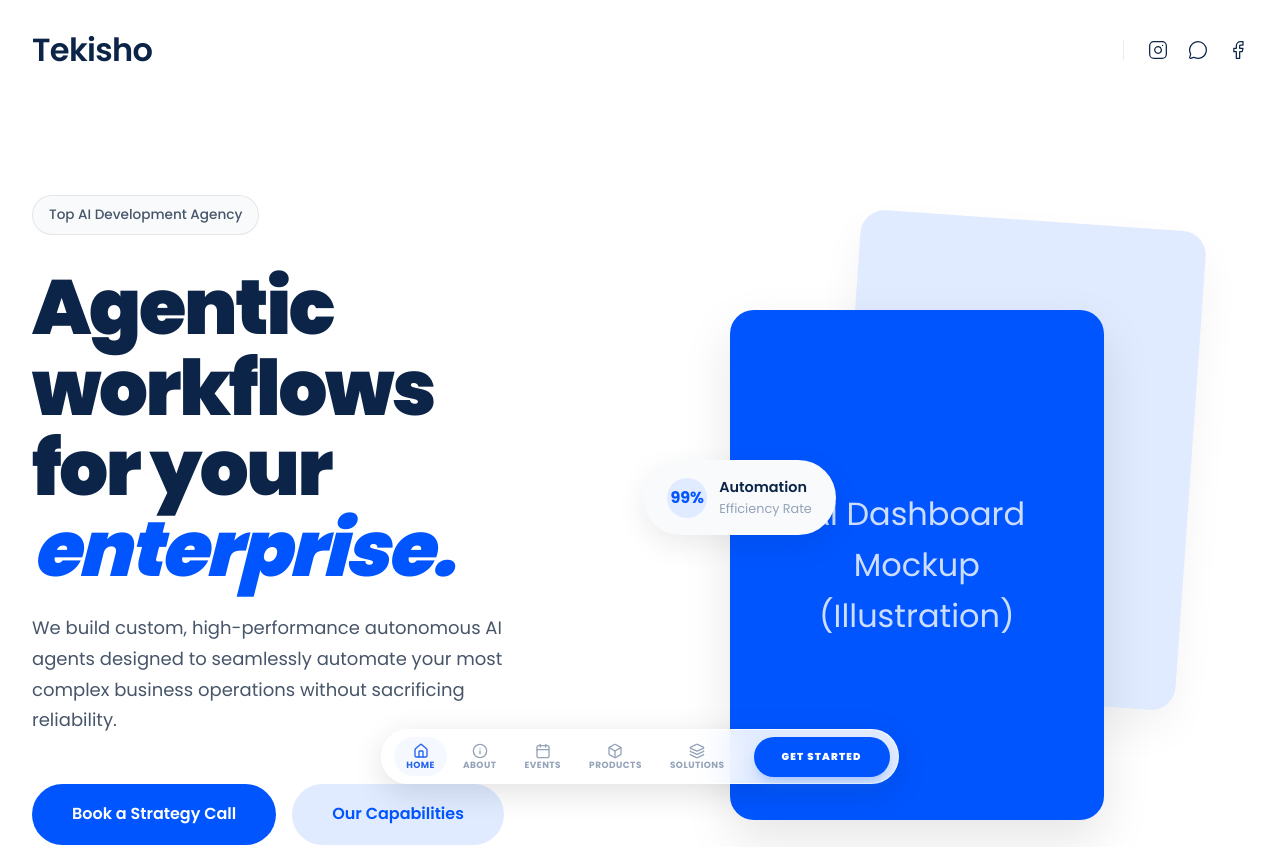
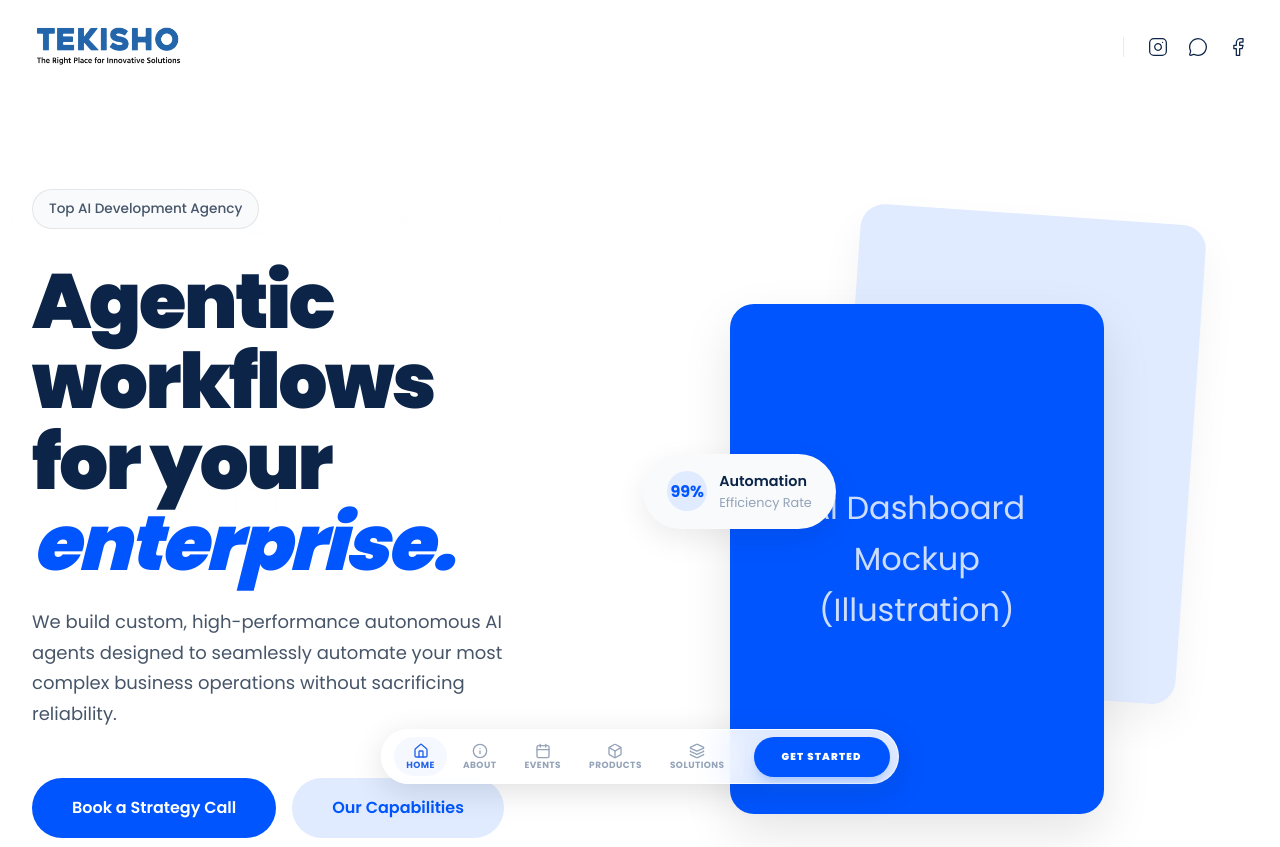
Before and after one commit to Saikrant/Tekisho, a React (Vite) app: page / in a window 1280 px wide. Shown: the top 847 px of the page. Built offline with nearby package versions, Linux system fonts and the light colour scheme.

Commit message:
feat: official Branding, Logo, Favicon, and Project Name update

```diff
--- a/index.html
+++ b/index.html
@@ -1,10 +1,10 @@
-<!doctype html>
+<!DOCTYPE html>
 <html lang="en">
   <head>
     <meta charset="UTF-8" />
-    <link rel="icon" type="image/svg+xml" href="/favicon.svg" />
+    <link rel="icon" type="image/png" href="/favicon.png" />
     <meta name="viewport" content="width=device-width, initial-scale=1.0" />
-    <title>temp-app</title>
+    <title>Tekisho | The Right Place for Innovative Solutions</title>
   </head>
   <body>
     <div id="root"></div>
--- a/package.json
+++ b/package.json
@@ -1,5 +1,5 @@
 {
-  "name": "temp-app",
+  "name": "tekisho",
   "private": true,
   "version": "0.0.0",
   "type": "module",
--- a/src/components/Footer.jsx
+++ b/src/components/Footer.jsx
@@ -17,9 +17,13 @@ const Footer = () => {
 
           {/* 1. Brand */}
           <div className="flex flex-col gap-4">
-            <div className=" " style={{ fontSize: '2rem', color: '#0055ff', fontWeight: 'bold', letterSpacing: '-0.02em', lineHeight: '1' }}>
-              TEKISHO
-            </div>
+            <Link to="/" className="inline-block mb-2">
+              <img
+                src="/tekisho-logo.png"
+                alt="Tekisho Logo"
+                style={{ height: '48px', width: 'auto', minWidth: '150px', objectFit: 'contain' }}
+              />
+            </Link>
             <p className="text-[var(--text-secondary)] text-sm leading-relaxed max-w-[280px]">
               AI-driven innovation delivering cutting-edge solutions across Integration, ERP, Cloud Technologies, and Application Development.
             </p>
--- a/src/components/Navbar.jsx
+++ b/src/components/Navbar.jsx
@@ -46,8 +46,12 @@ const Navbar = () => {
       <div style={styles.container}>
 
         {/* Minimalist Text Logo */}
-        <Link to="/" style={styles.logo}>
-          Tekisho
+        <Link to="/" style={{ display: 'flex', alignItems: 'center' }}>
+          <img
+            src="/tekisho-logo.png"
+            alt="Tekisho"
+            style={{ height: '45px', width: 'auto', objectFit: 'contain' }}
+          />
         </Link>
 
         {/* Status Badge & Socials */}
```
Also changed, not shown: public/favicon.png (added), public/tekisho-logo.png (added).
